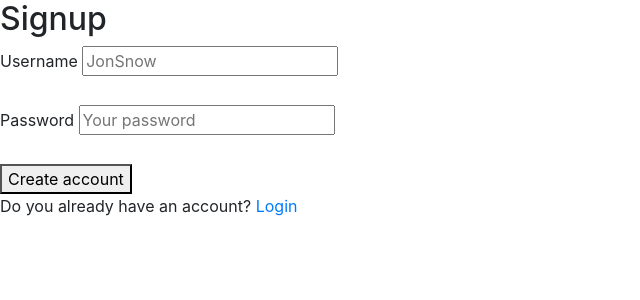
After one commit to Noelialeon/guarderias, a Node server app: page /signup in a window 1280 px wide. The commit adds this page. Shown: the top 300 px of the page, without its empty margins (0-640 px from the left). Run offline with Node 20, Linux system fonts and the light colour scheme; some libraries are stand-ins or nearby versions.

Commit message:
user sign up. Login done

```diff
--- a/models/user.js
+++ b/models/user.js
@@ -11,9 +11,10 @@ const userSchema = new Schema({
   children: Number,
   profilepic_path: String,
   profilepic_name: String,
-  // timestamp: { createdAt: 'created_at' },
   opinion_count: Number,
   favourites: [{ type: Schema.Types.ObjectId, ref: 'Guarderia' }],
+}, {
+  timestamps: { createdAt: 'created_at', updatedAt: 'updated_at' },
 });
 
 const User = mongoose.model('User', userSchema);
--- a/routes/auth.js
+++ b/routes/auth.js
@@ -3,6 +3,50 @@ const router = express.Router();
 const passport = require('passport');
 const ensureLogin = require('connect-ensure-login');
 const isLoggedIn = require('../middlewares/auth');
+
+const User = require('../models/user');
+
+// Bcrypt to encrypt passwords
+const bcrypt = require('bcrypt');
+const bcryptSalt = 10;
+
+router.get('/signup', (req, res, next) => {
+  res.render('auth/signup');
+});
+
+router.post('/signup', (req, res, next) => {
+  const { username } = req.body;
+  const { password } = req.body;
+
+  if (username === '' || password === '') {
+    res.render('auth/signup', { message: 'Indicate username and password' });
+    return;
+  }
+
+  User.findOne({ username }, 'username', (err, user) => {
+    if (user !== null) {
+      res.render('auth/signup', { message: 'The username already exists' });
+      return;
+    }
+
+    const salt = bcrypt.genSaltSync(bcryptSalt);
+    const hashPass = bcrypt.hashSync(password, salt);
+
+    const newUser = new User({
+      username,
+      password: hashPass,
+    });
+
+    newUser.save((err) => {
+      if (err) {
+        res.render('auth/signup', { message: 'Something went wrong' });
+      } else {
+        res.redirect('/');
+      }
+    });
+  });
+});
+
 
 router.get('/login', (req, res, next) => {
   res.render('auth/login', { message: req.flash('error') });
--- a/views/auth/login.ejs
+++ b/views/auth/login.ejs
@@ -13,4 +13,8 @@
   <div>
     <input type="submit" value="Log In">
   </div>
+  <p class="account-message">
+    Create account
+    <a href="/signup">Sign up</a>
+  </p>
 </form>
--- /dev/null
+++ b/views/auth/signup.ejs
@@ -0,0 +1,21 @@
+<h2>Signup</h2>
+
+<form action="/signup" method="POST" id="form-container">
+  <label for="username">Username</label>
+  <input id="username" type="text" name="username" placeholder="JonSnow">
+  <br><br>
+  <label for="password">Password</label>
+  <input id="password" type="password" name="password" placeholder="Your password">
+
+  <% if (typeof message !== "undefined") { %>
+    <div class="error-message"><%= message %></div>
+  <% } %>
+  <br><br>
+
+  <button>Create account</button>
+
+  <p class="account-message">
+    Do you already have an account?
+    <a href="/login">Login</a>
+  </p>
+</form>
```
